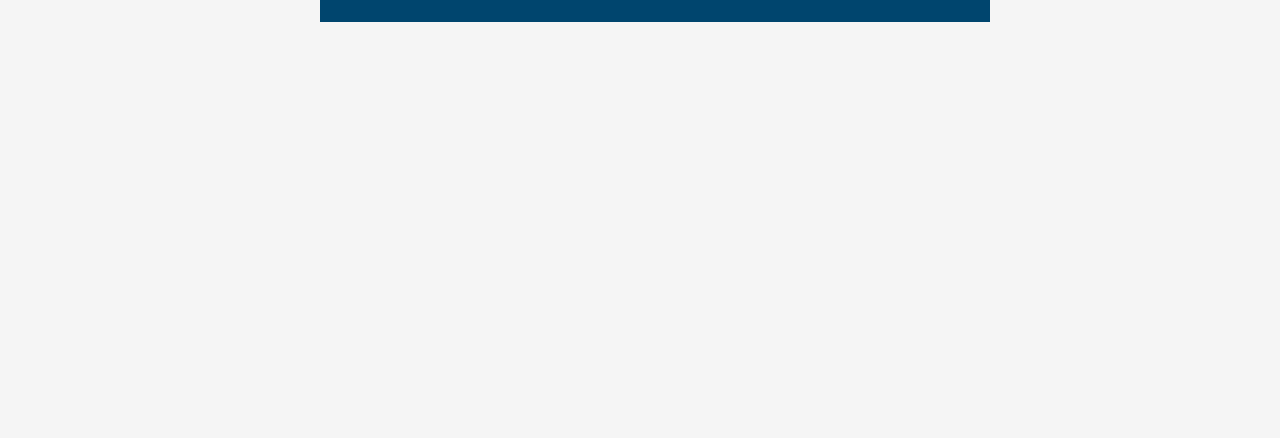
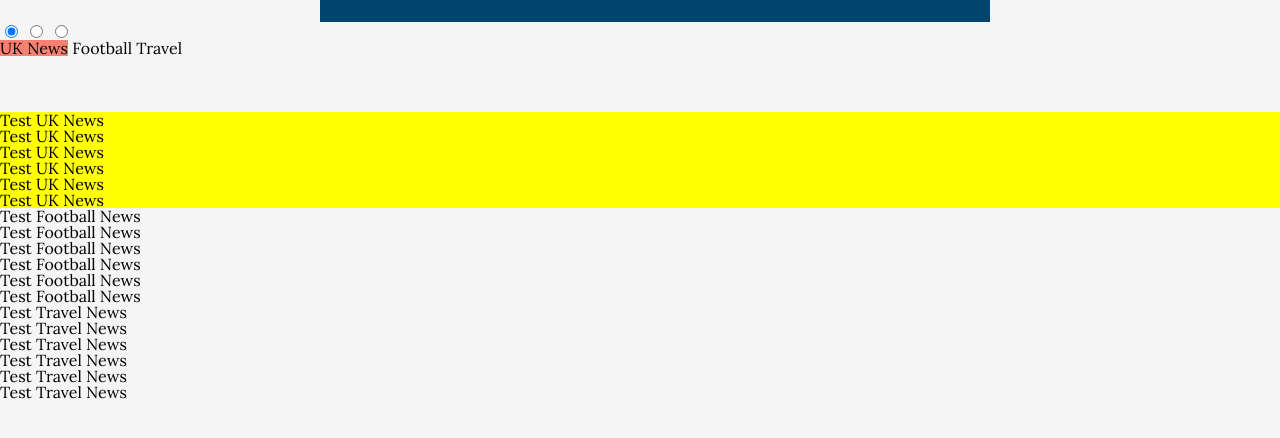
Before and after one commit to SBLLB/tabbed-component, a plain HTML site: page index.html in a window 1280 px wide. Shown: the part 58-496 px from the top of the page. Drawn offline with Linux system fonts and the light colour scheme.

Commit message:
Basic radio-controlled tabs functioning - no styling

```diff
--- a/index.html
+++ b/index.html
@@ -14,11 +14,50 @@
 
     <header class="row">
       <div class="col-sm-12 col-md-6 col-md-offset-3">
-        <h1> Tabbed Component Demo</h1>
+        <h1>Tabbed Component Demo</h1>
       </div>
     </header>
 
-    <main> </main>
+    <main class="row">
+
+      <input class="radio-button" type="radio" title="uk-news" name="tab-demo" id="uk-news" checked />
+      <input class="radio-button" type="radio" title="football" name="tab-demo" id="football" />
+      <input class="radio-button" type="radio" title="travel" name="tab-demo" id="travel" />
+
+      <section class="tabs"ß>
+        <label for="uk-news" id="uk-news-tab" class="news-tab">UK News</label>
+        <label for="football" id="football-tab" class="news-tab">Football</label>
+        <label for="travel" id="travel-tab" class="news-tab">Travel</label>
+      </section>
+
+      <section class="feeds">
+        <ol id="uk-news-feed" class="feed">
+          <li>Test UK News</li>
+          <li>Test UK News</li>
+          <li>Test UK News</li>
+          <li>Test UK News</li>
+          <li>Test UK News</li>
+          <li>Test UK News</li>
+        </ol>
+        <ol id="football-feed" class="feed">
+          <li>Test Football News</li>
+          <li>Test Football News</li>
+          <li>Test Football News</li>
+          <li>Test Football News</li>
+          <li>Test Football News</li>
+          <li>Test Football News</li>
+        </ol>
+        <ol id="travel-feed" class="feed">
+          <li>Test Travel News</li>
+          <li>Test Travel News</li>
+          <li>Test Travel News</li>
+          <li>Test Travel News</li>
+          <li>Test Travel News</li>
+          <li>Test Travel News</li>
+        </ol>
+      </section>
+
+    </main>
 
   </body>
 
--- a/public/css/main.css
+++ b/public/css/main.css
@@ -37,3 +37,27 @@ header h1 {
 main {
   height: 90%;
 }
+
+.news-tab {
+  display: inline-block;
+}
+
+#uk-news:checked ~ .tabs #uk-news-tab,
+#football:checked ~ .tabs #football-tab,
+#travel:checked ~ .tabs #travel-tab {
+  background-color: salmon;
+}
+
+#uk-news:checked ~ .feeds #uk-news-feed,
+#football:checked ~ .feeds #football-feed,
+#travel:checked ~ .feeds #travel-feed {
+  background-color: yellow;
+}
+
+.tabs {
+  height: 10%;
+}
+
+.panels {
+  height: 90%;
+}
```
